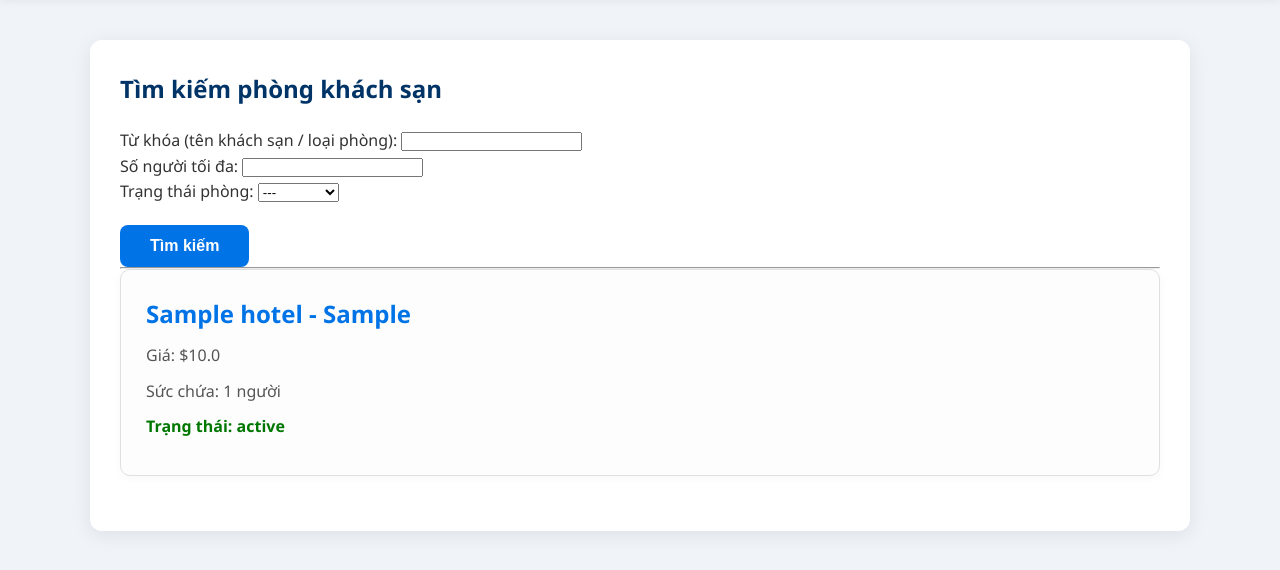
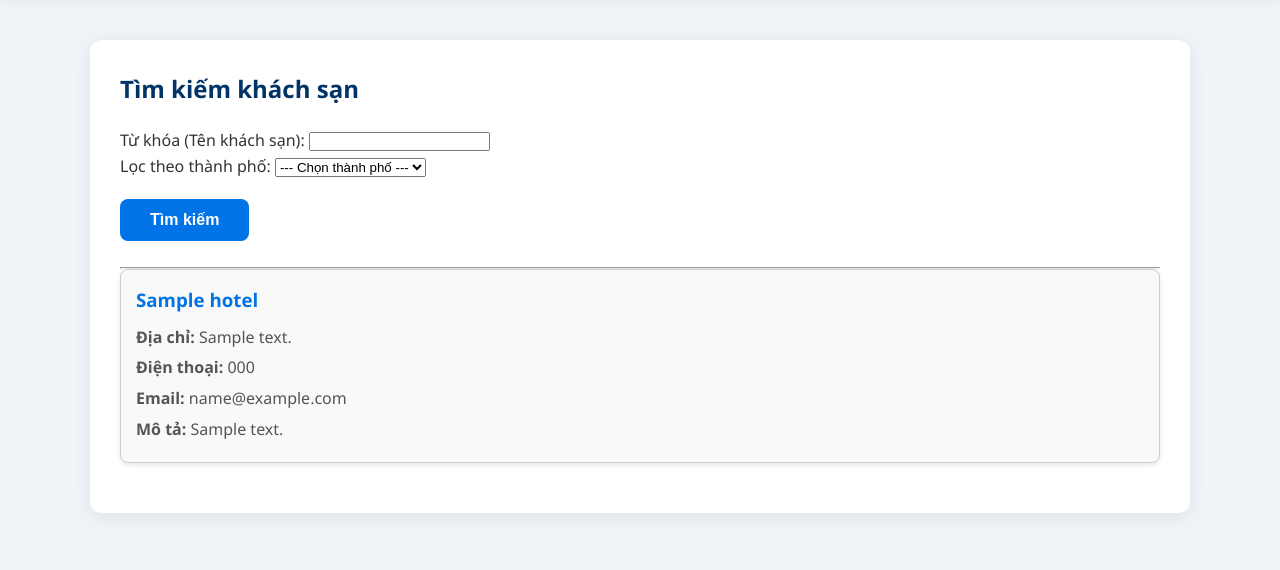
Before and after one commit to ThanhCong2004/TeamPyWeb, a Django app: page / in a window 1280 px wide. Shown: the part 67-637 px from the top of the page. Run offline with Django 5.2, Linux system fonts and the light colour scheme; tables that the repository leaves empty hold one stand-in row (values such as "Sample post").

Commit message:
29/5 commit

```diff
--- a/BookingHotel/BookingHotel/booking/forms.py
+++ b/BookingHotel/BookingHotel/booking/forms.py
@@ -8,10 +8,20 @@ class RegisterForm(UserCreationForm):
         fields = ['username', 'email', 'password1', 'password2']
 
 class SearchForm(forms.Form):
-    keyword = forms.CharField(label='Từ khóa (tên khách sạn / loại phòng)', max_length=100, required=False)
-    max_occupancy = forms.IntegerField(label='Số người tối đa', required=False, min_value=1)
-    status = forms.ChoiceField(
-        label='Trạng thái phòng',
-        choices=[('', '---'), ('Còn trống', 'Còn trống'), ('Đã đặt', 'Đã đặt')],
+    keyword = forms.CharField(
+        label='Từ khóa (Tên khách sạn)',
+        max_length=100,
         required=False
     )
+    CITY_CHOICES = [
+        ('', '--- Chọn thành phố ---'),
+        ('Hà Nội', 'Hà Nội'),
+        ('Đà Nẵng', 'Đà Nẵng'),
+        ('TPHCM', 'TPHCM'),
+    ]
+
+    city = forms.ChoiceField(
+        label='Lọc theo thành phố',
+        choices=CITY_CHOICES,
+        required=False
+    )
--- /dev/null
+++ b/BookingHotel/BookingHotel/booking/static/css/home.css
@@ -0,0 +1,25 @@
+.hotel-info {
+    border: 1px solid #ccc;      /* viền xám nhạt */
+    padding: 15px;               /* khoảng cách bên trong */
+    margin-bottom: 20px;         /* khoảng cách giữa các block */
+    border-radius: 8px;          /* bo góc mềm mại */
+    background-color: #f9f9f9;  /* nền sáng nhẹ */
+    box-shadow: 0 2px 5px rgba(0,0,0,0.1); /* đổ bóng nhẹ */
+    transition: box-shadow 0.3s ease;
+}
+
+.hotel-info:hover {
+    box-shadow: 0 4px 15px rgba(0,0,0,0.2); /* bóng đổ khi hover */
+    background-color: #fff;   /* đổi nền khi hover */
+}
+
+.hotel-info h3 {
+    margin-top: 0;
+    margin-bottom: 10px;
+    color: #2c3e50;
+}
+
+.hotel-info p {
+    margin: 5px 0;
+    color: #555;
+}
--- a/BookingHotel/BookingHotel/booking/templates/home.html
+++ b/BookingHotel/BookingHotel/booking/templates/home.html
@@ -1,24 +1,25 @@
 {% extends 'base.html' %}
-{% block title %}Danh sách phòng{% endblock %}
+{% load static %}
+{% block title %}Danh sách khách sạn{% endblock %}
 {% block content %}
-<h2>Tìm kiếm phòng khách sạn</h2>
+<link rel="stylesheet" href="{% static 'css/home.css' %}">
+
+<h2>Tìm kiếm khách sạn</h2>
 <form method="get" class="search-form">
     {{ form.as_p }}
     <button type="submit" class="btn-payment">Tìm kiếm</button>
 </form>
+<br>
 <hr>
-{% for room in rooms %}
-    <div class="room">
-        <h3>
-            <a href="{% url 'room_detail' room.room_id %}">
-                {{ room.hotel.name }} - {{ room.room_type }}
-            </a>
-        </h3>
-        <p>Giá: ${{ room.price_per_night }}</p>
-        <p>Sức chứa: {{ room.max_occupancy }} người</p>
-        <p>Trạng thái: {{ room.status }}</p>
-    </div>
+{% for hotel in hotels %}
+        <div class="hotel-info">
+            <h3><a href="{% url 'hotel_detail' hotel.hotel_id %}">{{ hotel.name }}</a></h3>
+            <p><strong>Địa chỉ:</strong> {{ hotel.address }}</p>
+            <p><strong>Điện thoại:</strong> {{ hotel.phone }}</p>
+            <p><strong>Email:</strong> {{ hotel.email }}</p>
+            <p><strong>Mô tả:</strong> {{ hotel.description }}</p>
+        </div>
 {% empty %}
-    <p>Không tìm thấy phòng phù hợp.</p>
+    <p>Không tìm thấy khách sạn phù hợp.</p>
 {% endfor %}
 {% endblock %}
--- a/BookingHotel/BookingHotel/booking/templates/my_bookings.html
+++ b/BookingHotel/BookingHotel/booking/templates/my_bookings.html
@@ -23,6 +23,11 @@
     </tr>
     {% endfor %}
 </table>
+<!-- Nút Thanh toán dẫn đến booking đầu tiên -->
+<form method="get" action="{% url 'make_payment' bookings.0.booking_id %}">
+    <button type="submit" class="btn-payment">Thanh toán</button>
+</form>
+
 {% else %}
 <p>You have no bookings.</p>
 {% endif %}
--- a/BookingHotel/BookingHotel/booking/templates/room_detail.html
+++ b/BookingHotel/BookingHotel/booking/templates/room_detail.html
@@ -1,12 +1,13 @@
 {% extends 'base.html' %}
-
 {% block title %}Chi tiết phòng{% endblock %}
 {% block content %}
 
-<h2>{{ room.hotel.name }} - {{ room.room_type }}</h2>
+<h2>{{ room.hotel.name }} </h2>
+<h2>Phòng {{ room.room_number }} - {{ room.room_type }}</h2>
 <p>Giá mỗi đêm: ${{ room.price_per_night }}</p>
 <p>Sức chứa tối đa: {{ room.max_occupancy }} người</p>
 <p>Trạng thái: {{ room.status }}</p>
+<p>Mô tả: {{ room.description }}</p>
 
 <h3>Hình ảnh phòng:</h3>
 {% if pictures %}
--- a/BookingHotel/BookingHotel/booking/urls.py
+++ b/BookingHotel/BookingHotel/booking/urls.py
@@ -3,11 +3,12 @@ from . import views
 
 urlpatterns = [
     path('', views.home, name='home'),
+    path('hotel/<int:hotel_id>/', views.hotel_detail, name='hotel_detail'),
     path('login/', views.login_view, name='login'),
     path('profile/', views.user_profile, name='profile'),
     path('room/<int:room_id>/', views.room_detail, name='room_detail'),
     path('book/<int:room_id>/', views.book_room, name='book_room'),
-    path('bookings/', views.my_bookings, name='my_bookings'),
+    path('my_bookings/', views.my_bookings, name='my_bookings'),
     path('pay/<int:booking_id>/', views.make_payment, name='make_payment'),
     path('logout/', views.logout_view, name='logout'),
 ]
--- a/BookingHotel/BookingHotel/booking/views.py
+++ b/BookingHotel/BookingHotel/booking/views.py
@@ -1,13 +1,17 @@
 from django.shortcuts import render, redirect
 from django.http import HttpResponse
-from .models import User, Room, Booking, Payment, RoomPicture
+from .models import Hotel, User, Room, Booking, Payment, RoomPicture
 from django.contrib import messages
 from django.contrib.auth import logout
 from .forms import SearchForm
+from django.utils import timezone
+
 
 def logout_view(request):
     logout(request)
     return redirect('home')
+
+
 # Đăng nhập
 def login_view(request):
     if request.method == 'POST':
@@ -21,35 +25,42 @@ def login_view(request):
             messages.error(request, "Sai thông tin đăng nhập")
     return render(request, 'login.html')
 
-# Trang chủ - hiện tất cả phòng
+
+# Trang chủ - hiện tất cả khách sạn
 def home(request):
-    # rooms = Room.objects.all()
-    # return render(request, 'home.html', {'rooms': rooms})
-    rooms = Room.objects.select_related('hotel').all()
+    hotels = Hotel.objects.all()
     form = SearchForm(request.GET or None)
 
     if form.is_valid():
-        keyword = form.cleaned_data.get('keyword')
-        max_occupancy = form.cleaned_data.get('max_occupancy')
-        status = form.cleaned_data.get('status')
+        keyword = form.cleaned_data.get('keyword', '').strip().lower()
+        city = form.cleaned_data.get('city', '').strip().lower()
 
+        # Lọc theo tên khách sạn nếu có keyword
         if keyword:
-            rooms = rooms.filter(
-                room_type__icontains=keyword
-            ) | rooms.filter(
-                hotel__name__icontains=keyword
-            )
+            hotels = hotels.filter(name__icontains=keyword)
 
-        if max_occupancy:
-            rooms = rooms.filter(max_occupancy__gte=max_occupancy)
-
-        if status:
-            rooms = rooms.filter(status__icontains=status)
+        # Lọc theo thành phố nếu có city
+        if city:
+            filtered_hotels = []
+            for hotel in hotels:
+                parts = hotel.address.split(',')
+                if len(parts) > 1 and parts[-1].strip().lower() == city:
+                    filtered_hotels.append(hotel)
+            hotels = filtered_hotels
 
     return render(request, 'home.html', {
-        'rooms': rooms,
+        'hotels': hotels,
         'form': form,
     })
+
+
+#Các phòng trong khách sạn
+def hotel_detail(request, hotel_id):
+    hotel = Hotel.objects.get(hotel_id=hotel_id)
+    rooms = Room.objects.filter(hotel=hotel)
+    return render(request, 'hotel_detail.html', {'hotel': hotel,
+        'rooms': rooms,  })
+
 
 # Thông tin người dùng
 def user_profile(request):
@@ -84,9 +95,18 @@ def my_bookings(request):
 
 # Thanh toán
 def make_payment(request, booking_id):
+    booking = Booking.objects.get(booking_id=booking_id)
+
     if request.method == 'POST':
         method = request.POST['payment_method']
-        booking = Booking.objects.get(booking_id=booking_id)
-        Payment.objects.create(booking=booking, payment_method=method, payment_date='2025-05-26', amount=booking.total)
+        Payment.objects.create(
+            booking=booking,
+            payment_method=method,
+            payment_date=timezone.now().date(),
+            amount=booking.total
+        )
         return redirect('my_bookings')
-    return render(request, 'make_payment.html', {'booking_id': booking_id})
+
+    return render(request, 'make_payment.html', {
+        'booking': booking
+    })
```
Also changed, not shown: BookingHotel/BookingHotel/booking/static/css/hotel_detail.css (added, +39 -0 lines), BookingHotel/BookingHotel/booking/templates/hotel_detail.html (added, +27 -0 lines), BookingHotel/BookingHotel/booking/templates/make_payment.html (added, +22 -0 lines), BookingHotel/BookingHotel/booking/templates/payment.html (deleted, +0 -20 lines), 1 other file.
